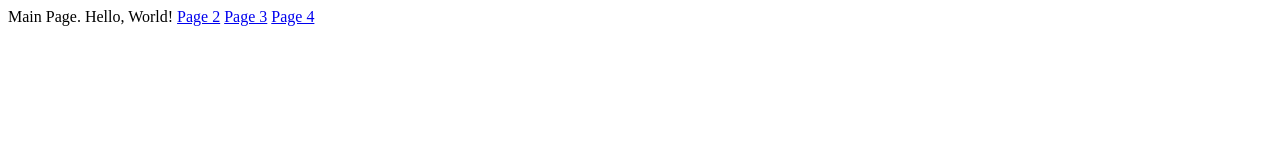
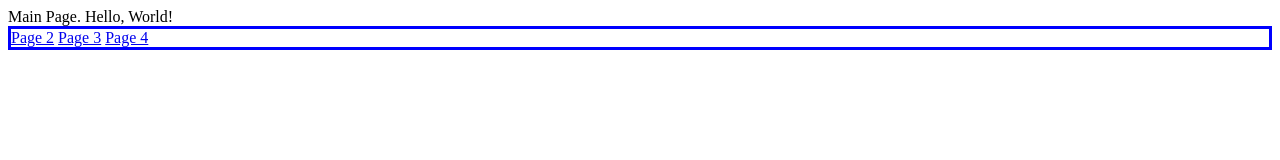
Before and after one commit to Robert-Springer/project0, a plain HTML site: page index.html in a window 1280 px wide. Drawn offline with Linux system fonts and the light colour scheme.

Commit message:
Add Div plus style tags

```diff
--- a/index.html
+++ b/index.html
@@ -2,13 +2,20 @@
 <html>
 <head>
 	<title>My Webpage</title>
+	<style type="text/css">
+		div {
+			border: 3px solid blue;
+		}
+	</style>
 </head>
 <body>
 	Main Page. Hello, World!
 
+	<div>
 	<a href="https://robert-springer.github.io/project0/page2.html">Page 2</a>
 	<a href="https://robert-springer.github.io/project0/page3.html">Page 3</a>
 	<a href="https://robert-springer.github.io/project0/page4.html">Page 4</a>
+	</div>
 
 </body>
 </html>
```
